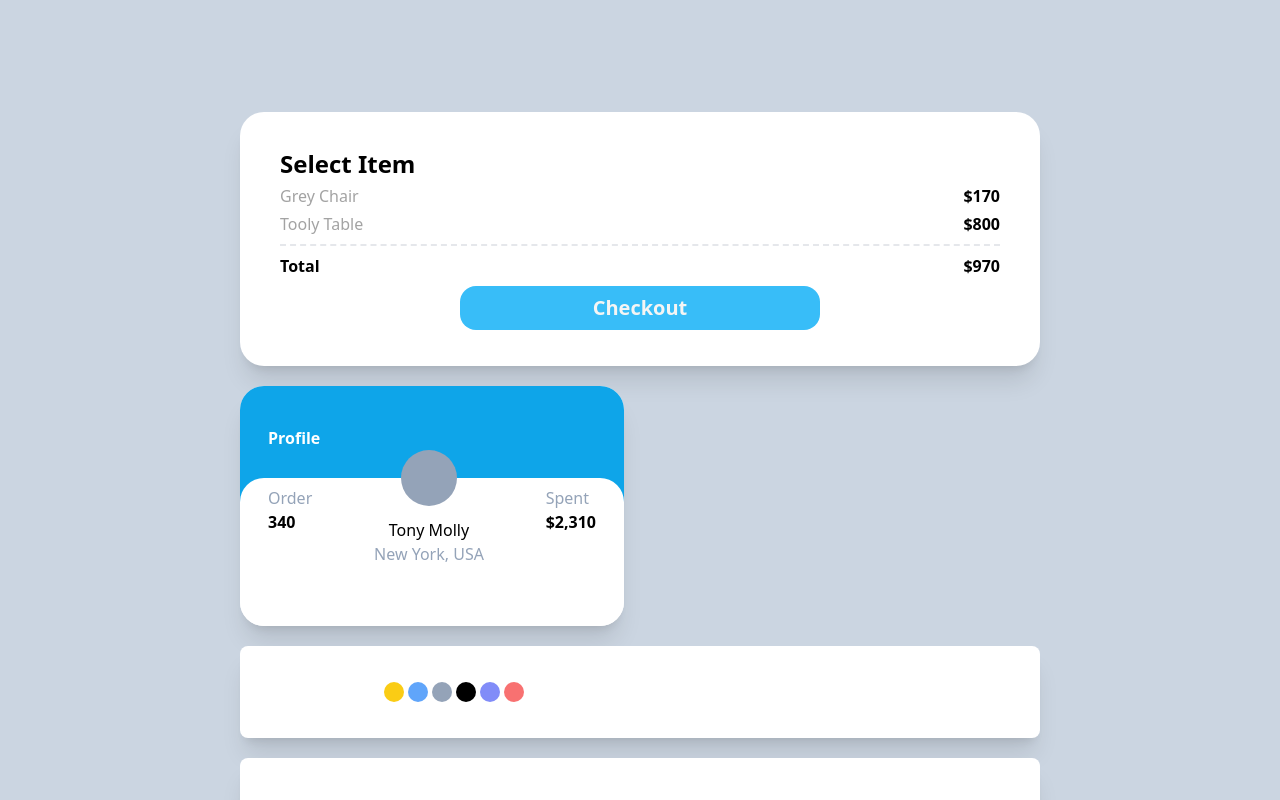
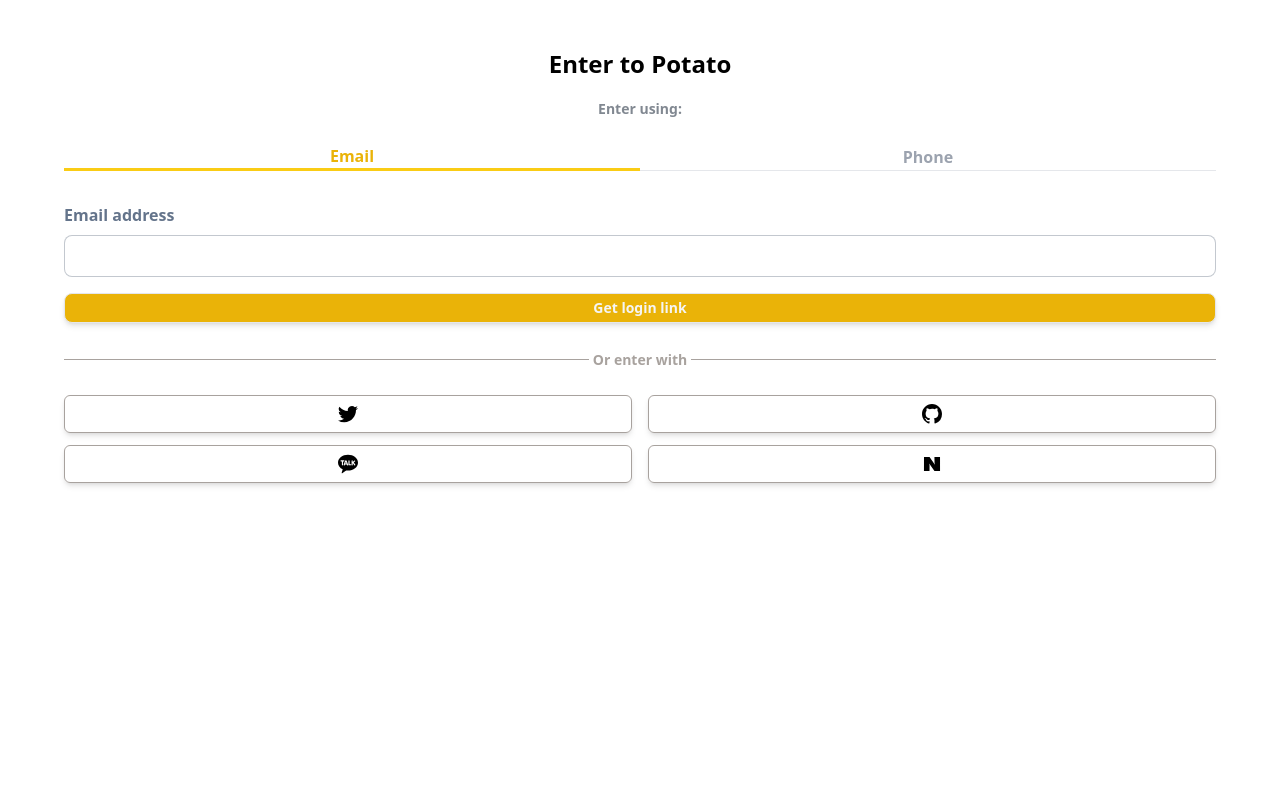
Before and after one commit to rnrudxo2872/market-c, a Next.js app: page / in a window 1280 px wide. Shown: the top 800 px of the page. Built offline with nearby package versions, Linux system fonts and the light colour scheme.

Commit message:
login - email 뷰

```diff
--- a/components/calcResult.tsx
+++ b/components/calcResult.tsx
@@ -1,3 +1,4 @@
+//https://dribbble.com/shots/15996385-Ecommerce-elements/attachments/7835152?mode=media
 export default function CalcResult() {
   return (
     <div className="bg-white py-9 px-10 rounded-3xl shadow-xl">
--- a/components/userProfile.tsx
+++ b/components/userProfile.tsx
@@ -1,3 +1,4 @@
+//https://dribbble.com/shots/15996385-Ecommerce-elements/attachments/7835152?mode=media
 export default function UserProfile() {
   return (
     <div className="bg-white overflow-hidden rounded-3xl shadow-xl flex flex-col h-60 w-96">
--- a/pages/index.tsx
+++ b/pages/index.tsx
@@ -1,57 +1,154 @@
 import type { NextPage } from "next";
-import ClacResult from "../components/calcResult";
-import RadioColor from "../components/radioColor/radioColor";
-import UserProfile from "../components/userProfile";
+import { useState } from "react";
 
-//https://dribbble.com/shots/15996385-Ecommerce-elements/attachments/7835152?mode=media
 const Home: NextPage = () => {
+  const [path, setPath] = useState<"email" | "phone">("email");
+  const onEmail = () => setPath("email");
+  const onPhone = () => setPath("phone");
+
+  function joinClasses(...classes: string[]): string {
+    return classes.join(" ");
+  }
+
+  function togglePath(pred: () => boolean) {
+    if (pred()) {
+      return "border-b-[3px] border-b-yellow-400 text-yellow-500";
+    }
+    return "border-b-[1px] border-b-gray-200 text-gray-400";
+  }
+
   return (
-    <div className="bg-slate-300 py-28 px-60 flex flex-col space-y-5">
-      <ClacResult />
-      <UserProfile />
-      <div className="bg-white py-9 px-36 rounded-lg shadow-xl">
-        <RadioColor
-          title="test1"
-          colors={[
-            {
-              color: "yellow-400",
-              bgColor: `bg-yellow-400`,
-              ringColor: `ring-yellow-400`,
-            },
-            {
-              color: "blue-400",
-              bgColor: "bg-blue-400",
-              ringColor: "ring-blue-400",
-            },
-            {
-              color: "slate-400",
-              bgColor: "bg-slate-400",
-              ringColor: "ring-slate-400",
-            },
-            {
-              color: "blck",
-              bgColor: `bg-black`,
-              ringColor: `ring-black`,
-            },
-            {
-              color: "indigo-400",
-              bgColor: "bg-indigo-400",
-              ringColor: "ring-indigo-400",
-            },
-            {
-              color: "red-400",
-              bgColor: "bg-red-400",
-              ringColor: "ring-red-400",
-            },
-          ]}
-          clickColorHandler={(cle) => {
-            console.log(cle);
-          }}
-        ></RadioColor>
+    <div className="mt-12 px-16">
+      <div className="flex justify-center pb-4">
+        <h1 className="font-extrabold text-2xl">Enter to Potato</h1>
       </div>
-      <div className="bg-white py-9 px-36 rounded-lg shadow-xl"></div>
-      <div className="bg-white py-9 px-36 rounded-lg shadow-xl"></div>
-      <div className="bg-white py-9 px-36 rounded-lg shadow-xl"></div>
+      <div className="flex flex-col mb-6">
+        <div className="mx-auto mb-6">
+          <span className="font-bold text-gray-600 text-opacity-70 text-sm">
+            Enter using:
+          </span>
+        </div>
+        <div className="flex">
+          <button
+            onClick={() => onEmail()}
+            className={joinClasses(
+              "w-1/2 font-semibold transition-colors",
+              togglePath(() => path === "email")
+            )}
+          >
+            Email
+          </button>
+          <button
+            onClick={() => onPhone()}
+            className={joinClasses(
+              "w-1/2 font-semibold transition-colors",
+              togglePath(() => path === "phone")
+            )}
+          >
+            Phone
+          </button>
+        </div>
+        {path === "email" ? (
+          <div className="space-y-2 mt-8">
+            <div>
+              <span className="font-semibold text-slate-500">
+                Email address
+              </span>
+            </div>
+            <div className="flex flex-col space-y-4">
+              <input
+                type="text"
+                className="border-[1.5px] border-gray-400 border-opacity-60 rounded-lg py-2 focus:outline-amber-500"
+              />
+              <button className="bg-yellow-500 text-stone-100 text-sm font-semibold py-1 rounded-lg border-[1px] shadow-md">
+                Get login link
+              </button>
+            </div>
+          </div>
+        ) : (
+          <div>
+            <div>
+              <span>Phone number</span>
+            </div>
+            <div>
+              <div>
+                <div>
+                  <span>+82</span>
+                </div>
+                <input type="text" />
+              </div>
+              <button>Get one-time password</button>
+            </div>
+          </div>
+        )}
+      </div>
+      <div>
+        <div className="flex items-center gap-1">
+          <div className="border-b-[1px] border-stone-400 flex-grow"></div>
+          <div>
+            <span className="text-stone-400 font-semibold text-sm">
+              Or enter with
+            </span>
+          </div>
+          <div className="border-b-[1px] border-stone-400 flex-grow"></div>
+        </div>
+        <div className="grid grid-cols-2 gap-y-3 gap-x-4 mt-6">
+          <button className="border-[1px] border-stone-400 rounded-md py-2 shadow-md">
+            <svg
+              className="w-5 h-5 mx-auto"
+              aria-hidden="true"
+              fill="currentColor"
+              viewBox="0 0 20 20"
+            >
+              <path d="M6.29 18.251c7.547 0 11.675-6.253 11.675-11.675 0-.178 0-.355-.012-.53A8.348 8.348 0 0020 3.92a8.19 8.19 0 01-2.357.646 4.118 4.118 0 001.804-2.27 8.224 8.224 0 01-2.605.996 4.107 4.107 0 00-6.993 3.743 11.65 11.65 0 01-8.457-4.287 4.106 4.106 0 001.27 5.477A4.073 4.073 0 01.8 7.713v.052a4.105 4.105 0 003.292 4.022 4.095 4.095 0 01-1.853.07 4.108 4.108 0 003.834 2.85A8.233 8.233 0 010 16.407a11.616 11.616 0 006.29 1.84" />
+            </svg>
+          </button>
+          <button className="border-[1px] border-stone-400 rounded-md py-2 shadow-md">
+            <svg
+              className="w-5 h-5 mx-auto"
+              aria-hidden="true"
+              fill="currentColor"
+              viewBox="0 0 20 20"
+            >
+              <path
+                fillRule="evenodd"
+                d="M10 0C4.477 0 0 4.484 0 10.017c0 4.425 2.865 8.18 6.839 9.504.5.092.682-.217.682-.483 0-.237-.008-.868-.013-1.703-2.782.605-3.369-1.343-3.369-1.343-.454-1.158-1.11-1.466-1.11-1.466-.908-.62.069-.608.069-.608 1.003.07 1.531 1.032 1.531 1.032.892 1.53 2.341 1.088 2.91.832.092-.647.35-1.088.636-1.338-2.22-.253-4.555-1.113-4.555-4.951 0-1.093.39-1.988 1.029-2.688-.103-.253-.446-1.272.098-2.65 0 0 .84-.27 2.75 1.026A9.564 9.564 0 0110 4.844c.85.004 1.705.115 2.504.337 1.909-1.296 2.747-1.027 2.747-1.027.546 1.379.203 2.398.1 2.651.64.7 1.028 1.595 1.028 2.688 0 3.848-2.339 4.695-4.566 4.942.359.31.678.921.678 1.856 0 1.338-.012 2.419-.012 2.747 0 .268.18.58.688.482A10.019 10.019 0 0020 10.017C20 4.484 15.522 0 10 0z"
+                clipRule="evenodd"
+              />
+            </svg>
+          </button>
+          <button className="border-[1px] border-stone-400 rounded-md py-2 shadow-md">
+            <svg
+              xmlns="http://www.w3.org/2000/svg"
+              viewBox="0 0 208 191.94"
+              className="w-5 h-5 mx-auto"
+            >
+              <g>
+                <polygon points="76.01 89.49 87.99 89.49 87.99 89.49 82 72.47 76.01 89.49" />
+                <path d="M104,0C46.56,0,0,36.71,0,82c0,29.28,19.47,55,48.75,69.48-1.59,5.49-10.24,35.34-10.58,37.69,0,0-.21,1.76.93,2.43a3.14,3.14,0,0,0,2.48.15c3.28-.46,38-24.81,44-29A131.56,131.56,0,0,0,104,164c57.44,0,104-36.71,104-82S161.44,0,104,0ZM52.53,69.27c-.13,11.6.1,23.8-.09,35.22-.06,3.65-2.16,4.74-5,5.78a1.88,1.88,0,0,1-1,.07c-3.25-.64-5.84-1.8-5.92-5.84-.23-11.41.07-23.63-.09-35.23-2.75-.11-6.67.11-9.22,0-3.54-.23-6-2.48-5.85-5.83s1.94-5.76,5.91-5.82c9.38-.14,21-.14,30.38,0,4,.06,5.78,2.48,5.9,5.82s-2.3,5.6-5.83,5.83C59.2,69.38,55.29,69.16,52.53,69.27Zm50.4,40.45a9.24,9.24,0,0,1-3.82.83c-2.5,0-4.41-1-5-2.65l-3-7.78H72.85l-3,7.78c-.58,1.63-2.49,2.65-5,2.65a9.16,9.16,0,0,1-3.81-.83c-1.66-.76-3.25-2.86-1.43-8.52L74,63.42a9,9,0,0,1,8-5.92,9.07,9.07,0,0,1,8,5.93l14.34,37.76C106.17,106.86,104.58,109,102.93,109.72Zm30.32,0H114a5.64,5.64,0,0,1-5.75-5.5V63.5a6.13,6.13,0,0,1,12.25,0V98.75h12.75a5.51,5.51,0,1,1,0,11Zm47-4.52A6,6,0,0,1,169.49,108L155.42,89.37l-2.08,2.08v13.09a6,6,0,0,1-12,0v-41a6,6,0,0,1,12,0V76.4l16.74-16.74a4.64,4.64,0,0,1,3.33-1.34,6.08,6.08,0,0,1,5.9,5.58A4.7,4.7,0,0,1,178,67.55L164.3,81.22l14.77,19.57A6,6,0,0,1,180.22,105.23Z" />
+              </g>
+            </svg>
+          </button>
+          <button className="border-[1px] border-stone-400 rounded-md py-2 shadow-md">
+            <svg
+              className="w-5 h-5 mx-auto"
+              xmlns="http://www.w3.org/2000/svg"
+              viewBox="0 0 32 32"
+            >
+              <g id="soc020">
+                <g id="Regular-10" data-name="Regular">
+                  <g id="layer1">
+                    <path
+                      id="path2830"
+                      d="M3.2,4.632,3.128,27.3l8.912.036.036-9.167L11.489,15.3,19.924,27.3l8.948.073L28.835,4.705l-8.948-.036.183,9.351.587,3.337L12.076,4.669,3.2,4.632Z"
+                    />
+                  </g>
+                </g>
+              </g>
+            </svg>
+          </button>
+        </div>
+      </div>
     </div>
   );
 };
```
